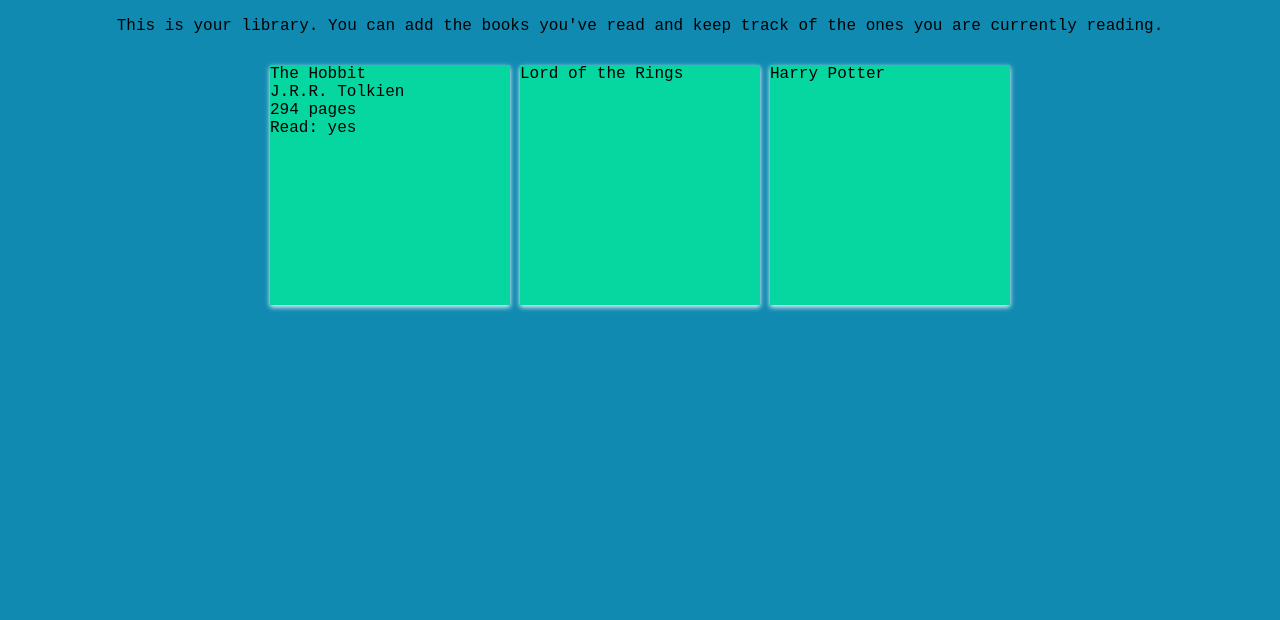
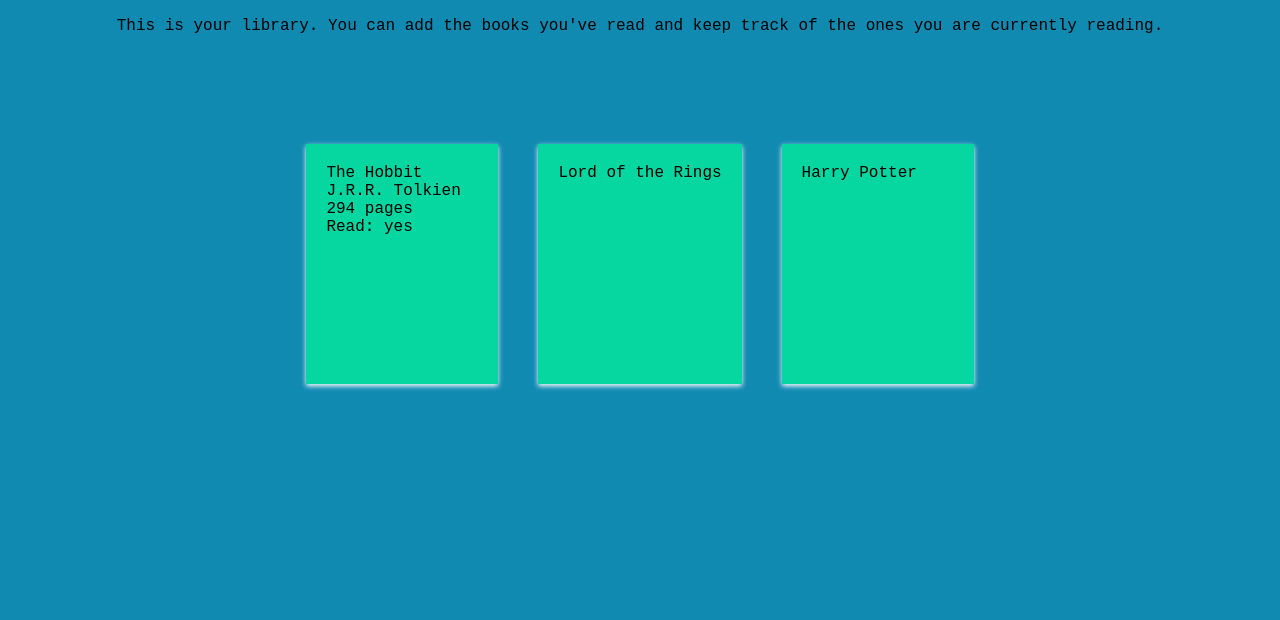
Before and after one commit to andresborn/library, a plain HTML site: page index.html in a window 1280 px wide. Shown: the part 100-720 px from the top of the page. Drawn offline with Linux system fonts and the light colour scheme.

Commit message:
Fixed relative positions in css

```diff
--- a/style.css
+++ b/style.css
@@ -28,6 +28,7 @@
   flex-direction: column;
   align-items: center;
   padding: 5vh;
+  margin-bottom: 8vh;
 }
 .headeritem {
   margin: 10px;
@@ -36,18 +37,20 @@
 
 .container {
   display: flex;
-  height: 80vh;
-  padding-top: 10vh;
   flex-wrap: wrap;
   justify-content: center;
+  height: 72vh;
+  padding-top: 10vh;
 }
 .book {
-  height: 30vh;
-  width: 20vw;
+  min-height: 15vh;
+  max-height: 30vh;
+  min-width: 15vw;
+  max-width: 45vw;
   box-shadow: white 0px 2px 5px;
   background-color: var(--green);
-  flex: 0 1 30vh;
-  margin: 5px;
+  margin: 20px;
+  padding: 20px;
 }
 .footer {
   position: absolute;
```
